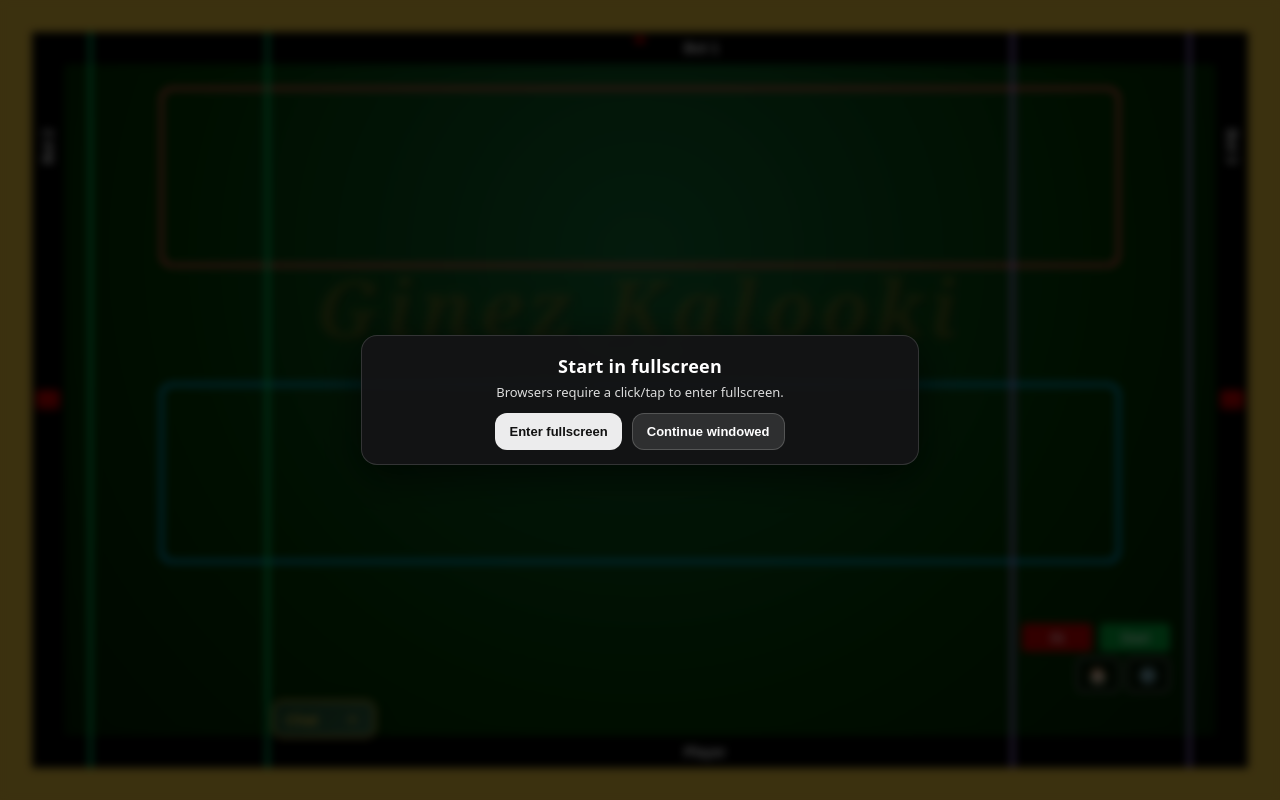
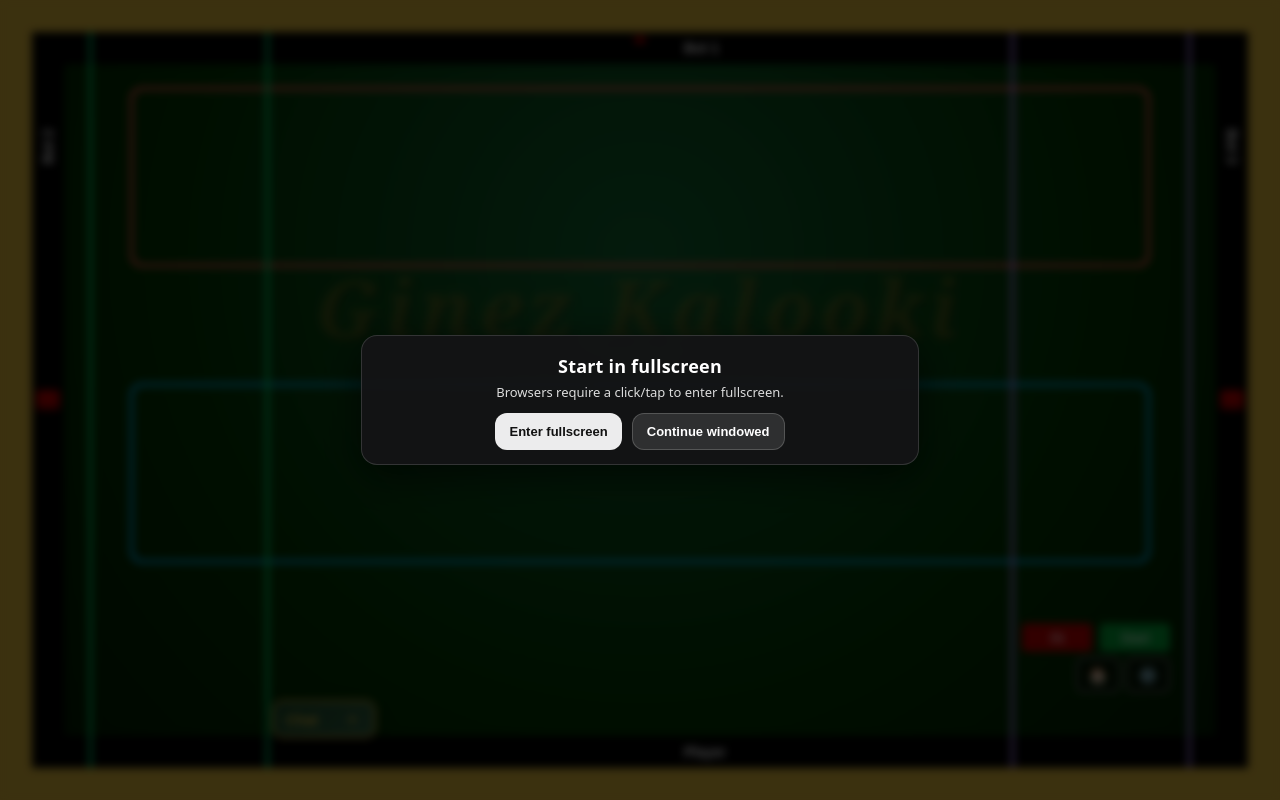
Before and after one commit to KalookiChampion/Kalooki-Champion, a website: page public/game.html in a window 1280 px wide. Drawn offline with nearby package versions, Linux system fonts and the light colour scheme.

Commit message:
Update table.css

```diff
--- a/public/css/table.css
+++ b/public/css/table.css
@@ -309,14 +309,14 @@ body.drag-mode .edge-drop-zone {
 
 /* Horizontal rows (YOU + Bot1) */
 #set-bottom {
-  width: 960px;
+  width: 1020px;
   height: var(--card-h);
   left: 50%;
   transform: translateX(-50%);
   bottom: 205px;
 }
 #set-top {
-  width: 960px;
+  width: 1020px;
   height: var(--card-h);
   left: 50%;
   transform: translateX(-50%);
@@ -419,14 +419,14 @@ body.drag-mode .edge-drop-zone {
 /* Vertical columns (Bot2 + Bot3) */
 #set-left.set-row-v {
   width: var(--card-h);
-  height: 800px;
+  height: 860px;
   left: 57px;
   top: 50%;
   transform: translateY(-50%);
 }
 #set-right.set-row-v {
   width: var(--card-h);
-  height: 800px;
+  height: 860px;
   right: 57px;
   top: 50%;
   transform: translateY(-50%);
```
